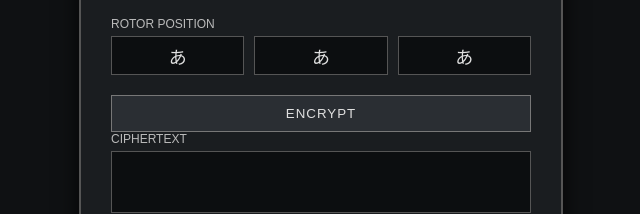
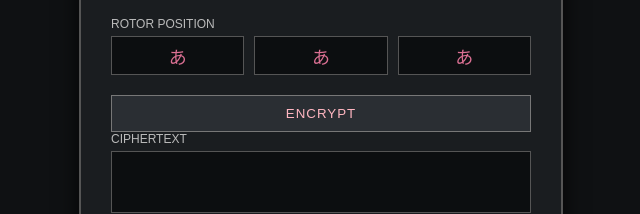
Before and after one commit to hare0413-blip/DEMO_ENIGMA, a plain HTML site: page index.html in a window 1280 px wide. Shown: the part 289-503 px from the top of the page, 319-959 px from the left. Drawn offline with Linux system fonts and the light colour scheme; a web font is replaced by a local one.

Commit message:
Update style.css

```diff
--- a/style.css
+++ b/style.css
@@ -42,7 +42,7 @@ input {
   width: 100%;
   padding: 8px;
   background: #0c0e10;
-  color: #e0e0e0;
+  color: #DB7093;
   border: 1px solid #555;
   font-family: inherit;
 }
@@ -61,7 +61,7 @@ button {
   width: 100%;
   padding: 10px;
   background: #2a2e33;
-  color: #e0e0e0;
+  color: #FFB6C1;
   border: 1px solid #777;
   cursor: pointer;
   letter-spacing: 1px;
```
